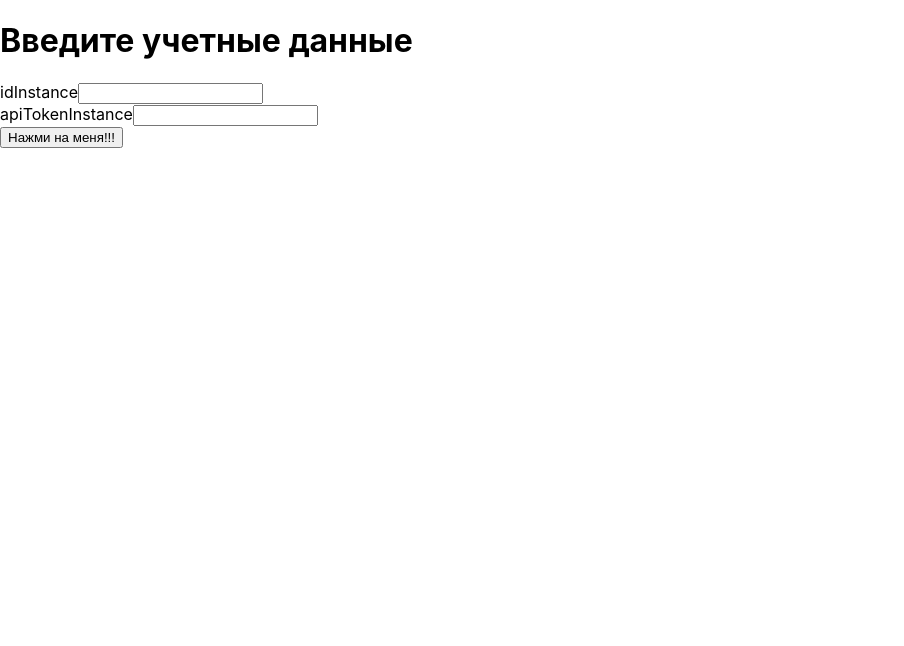
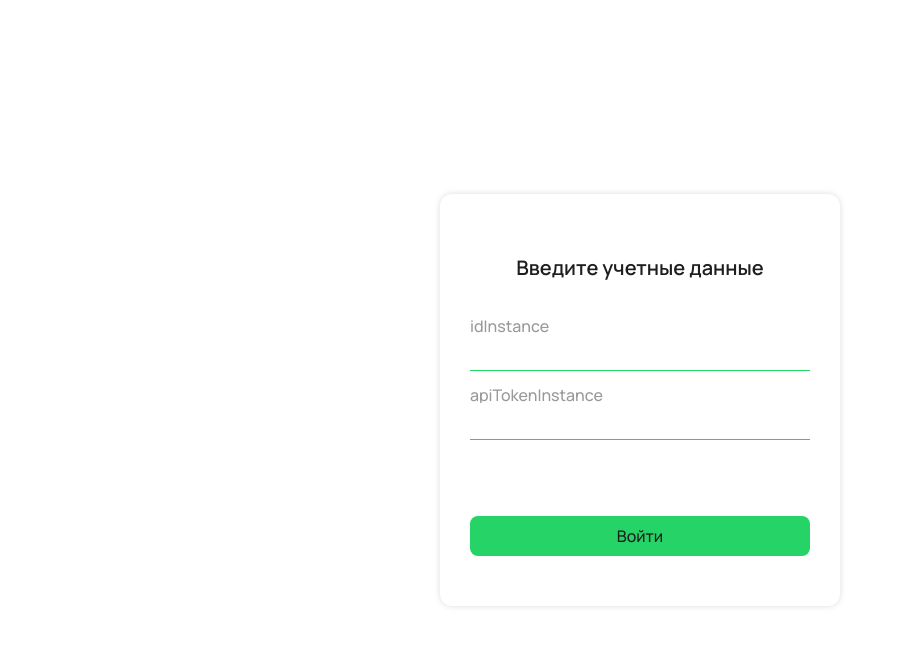
Before and after one commit to skaamoogs/green-api-chat, a React (Create React App) app: page / in a window 1280 px wide. Shown: the top 646 px of the page, without its empty margins (0-904 px from the left). Built offline with nearby package versions, Linux system fonts and the light colour scheme.

Commit message:
add styles

```diff
--- a/src/components/button/button.jsx
+++ b/src/components/button/button.jsx
@@ -1,9 +1,9 @@
 import style from "./button.module.scss";
 
 export const Button = (props) => {
-  const { children, onClick, ...otherProps } = props;
+  const { children, onClick, className, ...otherProps } = props;
   return (
-    <button className={style.button} onClick={onClick} {...otherProps}>
+    <button className={`${style.button} ${className}`} onClick={onClick} {...otherProps}>
       {children}
     </button>
   );
--- a/src/components/button/button.module.scss
+++ b/src/components/button/button.module.scss
@@ -1,3 +1,18 @@
+@import "../../styles/globals.scss";
+@import "../../styles/mixin.scss";
+
 .button {
+  @include font-family;
+  padding: 12px 0;
+  text-align: center;
+  width: 100%;
+  border: none;
+  border-radius: 8px;
+  cursor: pointer;
+  background-color: $main-color;
+  @include text-md;
 
+  &:hover {
+    background-color: $main-hover-color;
+  }
 }
--- a/src/components/input/input.jsx
+++ b/src/components/input/input.jsx
@@ -1,12 +1,28 @@
 import style from "./input.module.scss";
 
+export const INPUT_VARIATIONS = {
+  FORM: "form",
+  CHAT: "chat",
+};
+
 export const Input = (props) => {
-  const { label, value, name, type, placeholder, onChange, required } = props;
+  const {
+    label,
+    value,
+    name,
+    type,
+    placeholder,
+    onChange,
+    required,
+    className,
+    variation,
+  } = props;
 
   return (
-    <div className={style.container}>
-      {label && <label>{label}</label>}
+    <div className={`${style.container} ${className}`}>
+      {label && <label className={`${style[variation]}`}>{label}</label>}
       <input
+        className={`${style.input} ${style[`input_${variation}`]}`}
         value={value}
         type={type}
         onChange={onChange}
--- a/src/components/input/input.module.scss
+++ b/src/components/input/input.module.scss
@@ -0,0 +1,35 @@
+@import "../../styles/globals.scss";
+@import "../../styles/mixin.scss";
+
+.container {
+  display: flex;
+  flex-direction: column;
+  @include text-md;
+}
+
+.form {
+  color: $text-additional;
+}
+
+.chat {
+  @include text-md;
+}
+
+.input {
+  @include text-md;
+  @include font-family;
+  border: none;
+
+  &_form {
+    padding: 7px 0;
+    border-bottom: 1px solid $main-color;
+  }
+
+  &_chat {
+    margin-top: 10px;
+    padding: 10px 20px;
+    background-color: $bg-additional;
+    height: 32px;
+    border-radius: 12px;
+  }
+}
--- a/src/index.css
+++ b/src/index.css
@@ -1,8 +1,8 @@
+@import url('https://fonts.googleapis.com/css2?family=Manrope:wght@300;400;500;600;700&display=swap');
+
 body {
   margin: 0;
-  font-family: -apple-system, BlinkMacSystemFont, 'Segoe UI', 'Roboto', 'Oxygen',
-    'Ubuntu', 'Cantarell', 'Fira Sans', 'Droid Sans', 'Helvetica Neue',
-    sans-serif;
+  font-family: 'Manrope', sans-serif;
   -webkit-font-smoothing: antialiased;
   -moz-osx-font-smoothing: grayscale;
 }
--- a/src/pages/auth/auth.jsx
+++ b/src/pages/auth/auth.jsx
@@ -1,12 +1,11 @@
 import { useState } from "react";
 import { Button } from "../../components/button/button";
-import { Input } from "../../components/input/input";
+import { Input, INPUT_VARIATIONS } from "../../components/input/input";
 import style from "./auth.module.scss";
 import { useNavigate } from "react-router-dom";
 import { links } from "../../App";
 import GreenAPIController from "../../controllers/greenAPI.controller";
-import { API_HOST, AUTH_FIELDS, createURL } from "../../api/greenAPI.api";
-import axios from "axios";
+import { AUTH_FIELDS } from "../../api/greenAPI.api";
 
 const inputs = [
   {
@@ -24,45 +23,45 @@ const inputs = [
 export const Auth = () => {
   const [formFields, setFormFields] = useState({});
   const navigate = useNavigate();
+  const [error, setError] = useState(false);
 
   const submitHandler = async (event) => {
     event.preventDefault();
-    /*     const endpoint = createURL("SetSettings", formFields);
-    const url = `${API_HOST}${endpoint}`;
-    const response = await axios.post(url, {
-      webhookUrl: "",
-      outgoingWebhook: "yes",
-      stateWebhook: "yes",
-      incomingWebhook: "yes",
-    }); */
-    //console.log(response)
     const isGoodResponse = await GreenAPIController.setSettings(formFields);
     if (isGoodResponse) {
       navigate(links.chat);
+    } else {
+      setError(true);
     }
   };
 
   const changeInputHandler = (event) => {
     const { value, name } = event.target;
+    setError(false);
     setFormFields((prevState) => ({ ...prevState, [name]: value }));
   };
 
   return (
     <div className={style.wrapper}>
       <div className={style.container}>
-        <h1>Введите учетные данные</h1>
+        <h1 className={style.title}>Введите учетные данные</h1>
+        {error && <p className={style.error}>Данные введены неверно</p>}
         <form onSubmit={submitHandler}>
           {inputs.map((input) => (
             <Input
+              className={style.input}
               key={input.name}
               name={input.name}
               label={input.label}
               value={formFields[input.name] ?? ""}
               onChange={changeInputHandler}
+              variation={INPUT_VARIATIONS.FORM}
               required
             />
           ))}
-          <Button type="submit">Нажми на меня!!!</Button>
+          <Button type="submit" className={style.button}>
+            Войти
+          </Button>
         </form>
       </div>
     </div>
--- a/src/pages/auth/auth.module.scss
+++ b/src/pages/auth/auth.module.scss
@@ -0,0 +1,40 @@
+@import "../../styles/mixin.scss";
+@import "../../styles/globals.scss";
+
+
+.wrapper {
+  height: 100vh;
+  width: 100vw;
+  display: flex;
+  flex-direction: column;
+  justify-content: center;
+  color: $text-base;
+}
+
+.container {
+  margin: 0 auto;
+  padding: 50px 30px;
+  width: 340px;
+  border-radius: 12px;
+  box-shadow: 0px 0px 6px rgba(0, 0, 0, 0.14);
+  background-color: $bg-primary;
+}
+
+.title {
+  text-align: center;
+  @include text-lg;
+  margin-bottom: 40px;
+}
+
+.input {
+  margin-bottom: 16px;
+}
+
+.button {
+  margin-top: 60px;
+  color: $text-base;
+}
+
+.error {
+  color: $text-error;
+}
--- a/src/pages/chat-page/chat-page.jsx
+++ b/src/pages/chat-page/chat-page.jsx
@@ -1,6 +1,6 @@
 import { useState } from "react";
 import { Button } from "../../components/button/button";
-import { Input } from "../../components/input/input";
+import { Input, INPUT_VARIATIONS } from "../../components/input/input";
 import GreenAPIController from "../../controllers/greenAPI.controller";
 import style from "./chat-page.module.scss";
 import { Chat } from "./chat/chat";
@@ -10,6 +10,73 @@ const authParams = {
   [AUTH_FIELDS.id]: "1101820705",
   [AUTH_FIELDS.token]: "3b70bfc2a16a4b488ecfcf78a9547a0b5d8696730dd546439c",
 };
+
+const notifications = [
+  {
+    receiptId: 16,
+    body: {
+      typeWebhook: "outgoingMessageStatus",
+      chatId: "79115914491@c.us",
+      instanceData: {
+        idInstance: 1101820705,
+        wid: "79115914491@c.us",
+        typeInstance: "whatsapp",
+      },
+      timestamp: 1684399221,
+      idMessage: "3A1EB40E10FBF089C2C2",
+      status: "sent",
+      sendByApi: false,
+    },
+  },
+  {
+    receiptId: 1234567,
+    body: {
+      typeWebhook: "incomingMessageReceived",
+      instanceData: {
+        idInstance: 1234,
+        wid: "79115914491@c.us",
+        typeInstance: "whatsapp",
+      },
+      timestamp: 1588091580,
+      idMessage: "F7AEC1B7086ECDC7E6E45923F5EDB825",
+      senderData: {
+        chatId: "79001234568@c.us",
+        sender: "79001234568@c.us",
+        senderName: "Green API",
+      },
+      messageData: {
+        typeMessage: "textMessage",
+        textMessageData: {
+          textMessage: "I use Green-API to send this message to you!",
+        },
+      },
+    },
+  },
+  {
+    receiptId: 123459,
+    body: {
+      typeWebhook: "incomingMessageReceived",
+      instanceData: {
+        idInstance: 1234,
+        wid: "79115914491@c.us",
+        typeInstance: "whatsapp",
+      },
+      timestamp: 1588091580,
+      idMessage: "F7AEC1B7086ECDC7E6E45923F5EDB825",
+      senderData: {
+        chatId: "79001234568@c.us",
+        sender: "79001234568@c.us",
+        senderName: "Green API",
+      },
+      messageData: {
+        typeMessage: "textMessage",
+        textMessageData: {
+          textMessage: "I use Green-API to send this message to you!",
+        },
+      },
+    },
+  },
+];
 
 export const ChatPage = () => {
   const [message, setMessage] = useState("");
@@ -42,6 +109,7 @@ export const ChatPage = () => {
       <div className={style.chatListContainer}>
         <form className={style.createChatForm} onSubmit={createChat}>
           <Input
+            variation={INPUT_VARIATIONS.CHAT}
             label="Телефон получателя"
             type="tel"
             onChange={typePhone}
@@ -61,6 +129,7 @@ export const ChatPage = () => {
         <div className={style.messages}></div>
         <form className={style.sendMessageContainer}>
           <Input
+            variation={INPUT_VARIATIONS.CHAT}
             name="message"
             value={message}
             onChange={typeMessage}
--- a/src/pages/chat-page/chat-page.module.scss
+++ b/src/pages/chat-page/chat-page.module.scss
@@ -0,0 +1,14 @@
+@import "../../styles/globals.scss";
+@import "../../styles/mixin.scss";
+
+.wrapper {
+  height: 100vh;
+  width: 100vw;
+  display: flex;
+}
+
+.chatListContainer {
+  width: 400px;
+  height: 100%;
+  background-color: #FBFBFB;
+}
--- /dev/null
+++ b/src/styles/globals.scss
@@ -0,0 +1,10 @@
+// colors
+$main-color: #25d366;
+$main-hover-color: rgba(37, 211, 102, 0.8);
+$bg-primary: #FFFFFF;
+$bg-additional: #EFEFEF;
+
+// text-colors
+$text-base: #1E1E1E;
+$text-additional: #999999;
+$text-error: #F30000;
--- /dev/null
+++ b/src/styles/mixin.scss
@@ -0,0 +1,22 @@
+// Шрифты
+@mixin text-lg {
+  font-weight: 600;
+  font-size: 20px;
+  line-height: 20px;
+}
+
+@mixin text-md {
+  font-weight: 500;
+  font-size: 16px;
+  line-height: 16px;
+}
+
+@mixin text-sm {
+  font-weight: 500;
+  font-size: 12px;
+  line-height: 12px;
+}
+
+@mixin font-family {
+  font-family: 'Manrope', sans-serif;
+}
```
Also changed, not shown: public/index.html (+0 -10 lines).
